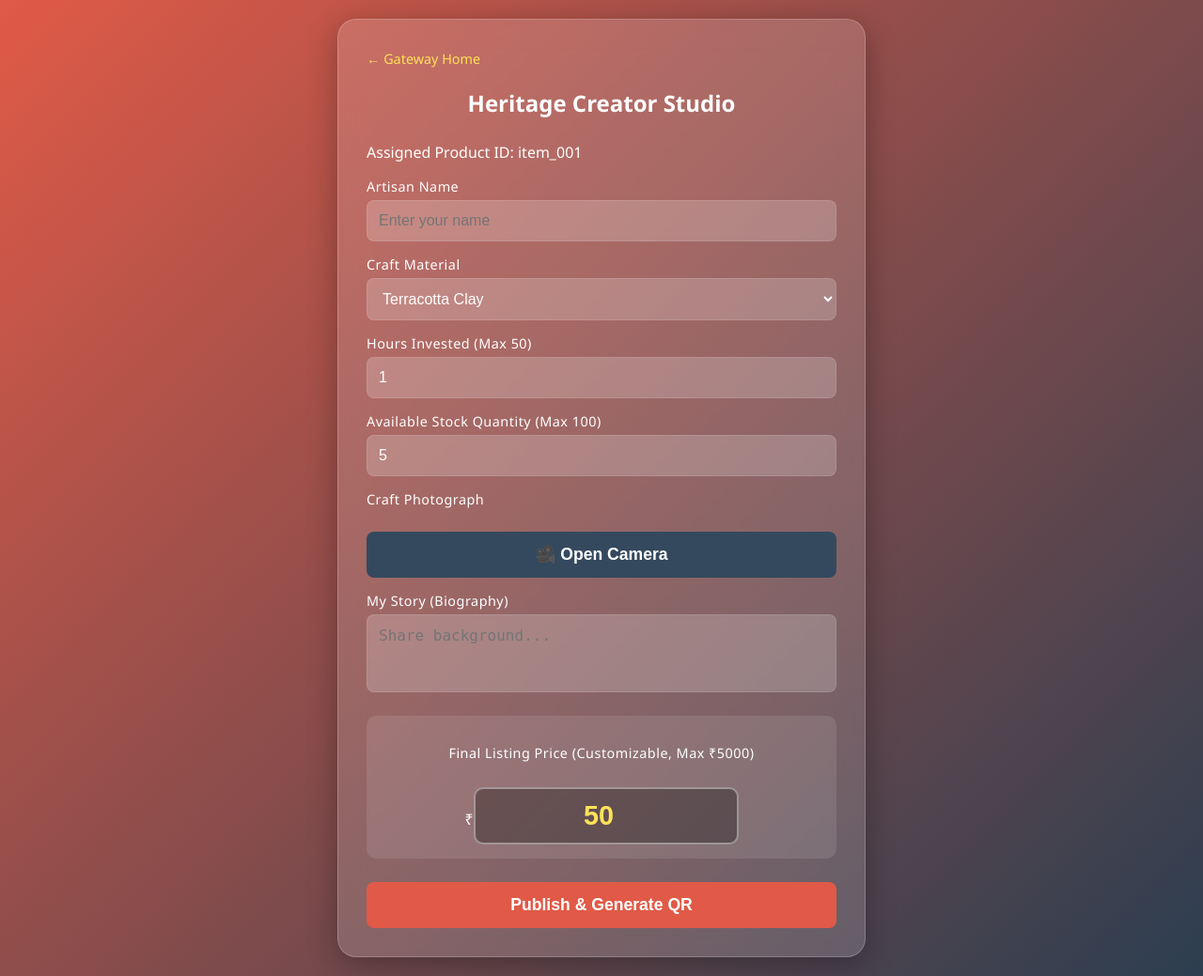
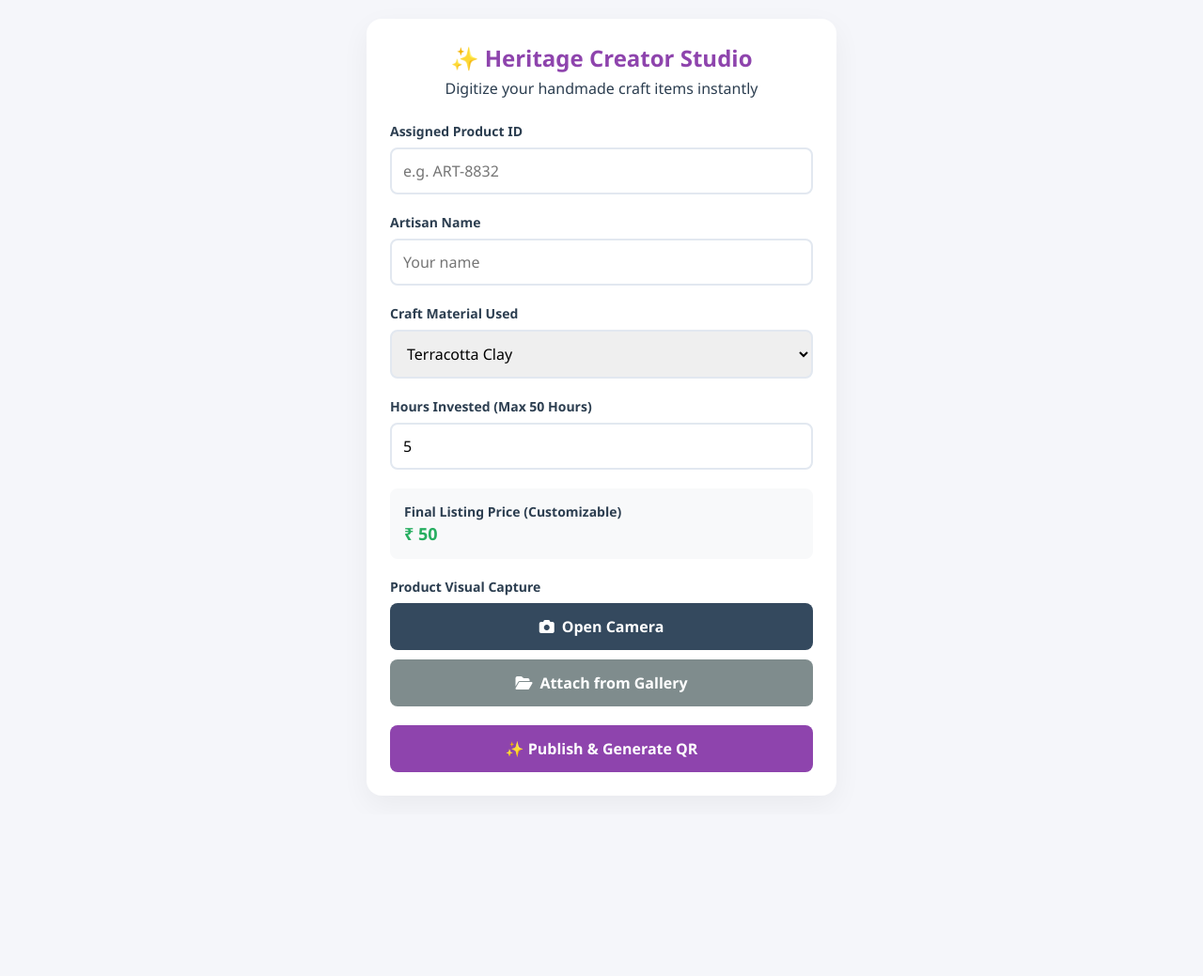
Before and after one commit to sarika20611/karigarsync, a Flask app: page /artisan in a window 1280 px wide. Shown: the whole page at 94% size. After the commit the page ends 822 px from the top, so only its background shows below. Run offline with Flask 3, Linux system fonts and the light colour scheme.

Commit message:
Revamp artisan dashboard with new features
Updated the artisan dashboard HTML structure and styles, added new features for material selection, image capture, and dynamic pricing.

```diff
--- a/Karigar Sync/templates/artisan.html
+++ b/Karigar Sync/templates/artisan.html
@@ -3,218 +3,223 @@
 <head>
     <meta charset="UTF-8">
     <meta name="viewport" content="width=device-width, initial-scale=1.0">
-    <title>KarigarSync - Artisan Dashboard</title>
+    <title>Heritage Creator Studio</title>
+    <link rel="stylesheet" href="https://cdnjs.cloudflare.com/ajax/libs/font-awesome/6.4.0/css/all.min.css">
     <style>
-        body { font-family: 'Segoe UI', sans-serif; background: linear-gradient(135deg, #e05a47, #2c3e50); min-height: 100vh; display: flex; justify-content: center; align-items: center; margin: 0; padding: 20px; box-sizing: border-box; }
-        .form-container { background: rgba(255, 255, 255, 0.15); backdrop-filter: blur(15px); border: 1px solid rgba(255, 255, 255, 0.2); padding: 30px; border-radius: 20px; width: 100%; max-width: 500px; color: white; box-shadow: 0 8px 32px rgba(0, 0, 0, 0.3); }
-        h2 { text-align: center; margin-bottom: 25px; font-weight: 600; }
-        label { display: block; margin: 15px 0 5px; font-size: 0.9rem; letter-spacing: 0.5px; }
-        input, select, textarea { width: 100%; padding: 12px; background: rgba(255, 255, 255, 0.2); border: 1px solid rgba(255, 255, 255, 0.1); border-radius: 8px; color: white; font-size: 1rem; box-sizing: border-box; }
-
-        /* THE STRETCHING FIX: Disables manual text box resizing */
-        textarea { resize: none; }
-
-        option { background-color: #ffffff !important; color: #2c3e50 !important; }
-        .camera-container { margin-top: 15px; text-align: center; }
-        video, #photoPreview { width: 100%; max-height: 250px; border-radius: 10px; background: #000; display: none; object-fit: cover; }
-        .base-btn { width: 100%; padding: 14px; border: none; border-radius: 8px; color: white; font-size: 1.1rem; font-weight: bold; cursor: pointer; box-sizing: border-box; text-align: center; margin-top: 10px; }
-        .publish-btn { background: #e05a47; margin-top: 25px; }
-        .cam-action-btn { background: #34495e; }
-        .snap-btn { background: #27ae60; display: none; }
-        .price-box { background: rgba(255, 255, 255, 0.1); padding: 15px; border-radius: 10px; text-align: center; margin-top: 20px; }
-        .price-box input { text-align: center; font-size: 1.8rem; font-weight: bold; color: #ffe259; background: rgba(0,0,0,0.3); border: 2px solid rgba(255,255,255,0.4); width: 60%; border-radius: 10px; }
-        #qrResult { display: none; text-align: center; margin-top: 20px; background: white; padding: 20px; border-radius: 10px; color: black; }
-        #qrResult img { max-width: 150px; margin-top: 10px; }
+        :root { --primary: #8e44ad; --bg: #f5f6fa; --text: #2c3e50; }
+        * { box-sizing: border-box; margin: 0; padding: 0; font-family: 'Segoe UI', system-ui, sans-serif; }
+        body { background: var(--bg); color: var(--text); padding: 20px; display: flex; justify-content: center; }
+        .studio-card { background: white; width: 100%; max-width: 500px; padding: 25px; border-radius: 16px; box-shadow: 0 10px 30px rgba(0,0,0,0.05); }
+        .header { text-align: center; margin-bottom: 25px; }
+        .header h1 { color: var(--primary); font-size: 24px; margin-bottom: 5px; }
+        .form-group { margin-bottom: 20px; }
+        .form-group label { display: block; font-weight: 600; margin-bottom: 8px; font-size: 14px; }
+        .form-control { width: 100%; padding: 12px; border: 2px solid #e2e8f0; border-radius: 8px; font-size: 16px; transition: 0.3s; }
+        .form-control:focus { border-color: var(--primary); outline: none; }
+        .base-btn { width: 100%; padding: 14px; border: none; border-radius: 8px; font-size: 16px; font-weight: bold; cursor: pointer; transition: 0.2s; display: flex; align-items: center; justify-content: center; gap: 8px; }
+        .cam-btn { background: #34495e; color: white; margin-bottom: 10px; }
+        .gallery-btn { background: #7f8c8d; color: white; margin-bottom: 15px; }
+        .publish-btn { background: var(--primary); color: white; margin-top: 10px; }
+        #cameraView, #imagePreview { width: 100%; border-radius: 8px; display: none; margin-top: 10px; transform: scaleX(-1); }
+        #imagePreview { transform: none; }
+        #qrResult { margin-top: 25px; padding: 20px; border: 2px dashed #dcdde1; border-radius: 12px; text-align: center; display: none; }
+        #qrcode { display: flex; justify-content: center; margin: 15px 0; }
+        .custom-material-box { display: none; margin-top: 10px; }
     </style>
 </head>
 <body>
-<div class="form-container">
-    <a href="/" id="backLink" style="color:#ffe259; text-decoration:none; font-size:0.9rem;">← Gateway Home</a>
-    <h2 id="titleText">Heritage Creator Studio</h2>
-    <p><span id="idLabel">Assigned Product ID</span>: <span id="autoIdDisplay">Loading...</span></p>
 
-    <label id="lblArtisan">Artisan Name</label>
-    <input type="text" id="artisanName" placeholder="Enter your name" maxlength="25">
-
-    <label id="lblMaterial">Craft Material</label>
-    <select id="material" onchange="calculatePrice()">
-        <option value="20">Terracotta Clay</option>
-        <option value="40">Natural Jute</option>
-        <option value="60">Raw Bamboo/Wood</option>
-    </select>
-
-    <label id="lblHours">Hours Invested</label>
-    <input type="number" id="hoursSpent" value="1" min="0" max="50" oninput="restrictHoursAndCalculate()">
-
-    <label id="lblStock">Available Stock Quantity</label>
-    <input type="number" id="stockCount" value="5" min="1" max="100" oninput="restrictStock()">
-
-    <label id="lblPhoto">Craft Photograph</label>
-    <div class="camera-container">
-        <video id="video" autoplay playsinline></video>
-        <img id="photoPreview" alt="Preview">
-        <button type="button" class="base-btn cam-action-btn" id="startCamBtn" onclick="startCamera()">🎥 Open Camera</button>
-        <button type="button" class="base-btn snap-btn" id="captureBtn" onclick="captureSnapshot()">📸 Snap Photo</button>
+<div class="studio-card">
+    <div class="header">
+        <h1 id="titleText">✨ Heritage Creator Studio</h1>
+        <p>Digitize your handmade craft items instantly</p>
     </div>
 
-    <label id="lblStory">My Story (Biography)</label>
-    <textarea id="story" rows="3" placeholder="Share background..."></textarea>
+    <!-- Hidden file elements for handling images -->
+    <input type="file" id="galleryInput" accept="image/*" style="display: none;" onchange="handleGalleryUpload(event)">
 
-    <div class="price-box">
-        <label id="lblPrice">Final Listing Price (Customizable)</label><br>
-        ₹<input type="number" id="priceLabel" value="50" oninput="restrictCustomPrice()">
+    <div class="form-group">
+        <label id="idLabel">Assigned Product ID</label>
+        <input type="text" id="productId" class="form-control" placeholder="e.g. ART-8832" required>
     </div>
 
-    <button class="base-btn publish-btn" id="submitBtn" onclick="publishProduct()">Publish & Generate QR</button>
+    <div class="form-group">
+        <label id="artisanLabel">Artisan Name</label>
+        <input type="text" id="artisanName" class="form-control" placeholder="Your name" required>
+    </div>
+
+    <div class="form-group">
+        <label id="materialLabel">Craft Material Used</label>
+        <select id="materialSelect" class="form-control" onchange="toggleMaterialInput()">
+            <option value="Terracotta Clay">Terracotta Clay</option>
+            <option value="Natural Jute">Natural Jute</option>
+            <option value="Raw Bamboo/Wood">Raw Bamboo/Wood</option>
+            <option value="Woolen Knits">Woolen Knits/Crochet</option>
+            <option value="Soft Felt Fabric">Soft Felt Fabric</option>
+            <option value="CUSTOM">Other (Type Your Own...)</option>
+        </select>
+        <div id="customMaterialWrapper" class="custom-material-box">
+            <input type="text" id="customMaterialInput" class="form-control" placeholder="Enter your custom material name">
+        </div>
+    </div>
+
+    <div class="form-group">
+        <label id="hoursLabel">Hours Invested (Max 50 Hours)</label>
+        <input type="number" id="hoursInvested" class="form-control" min="1" max="50" value="5" oninput="calculateDynamicPrice()">
+    </div>
+
+    <div class="form-group" style="background: #f8f9fa; padding: 15px; border-radius: 8px;">
+        <label id="lblPrice" style="margin-bottom: 2px;">Final Listing Price (Customizable)</label>
+        <span style="font-size: 18px; font-weight: bold; color: #27ae60;">₹ <input type="number" id="priceLabel" value="50" style="font-size: 18px; font-weight: bold; color: #27ae60; border: none; background: transparent; width: 80px;" oninput="restrictCustomPrice()"></span>
+    </div>
+
+    <div class="form-group">
+        <label>Product Visual Capture</label>
+        <button class="base-btn cam-btn" onclick="startCamera()"><i class="fa-solid fa-camera"></i> Open Camera</button>
+        <button class="base-btn gallery-btn" onclick="triggerGallery()"><i class="fa-solid fa-folder-open"></i> Attach from Gallery</button>
+        <video id="cameraView" autoplay playsinline></video>
+        <img id="imagePreview" alt="Captured preview">
+        <button class="base-btn cam-btn" id="snapBtn" style="display:none; margin-top:10px; background:#e74c3c;" onclick="takeSnapshot()"><i class="fa-solid fa-circle"></i> Capture Photo</button>
+    </div>
+
+    <button class="base-btn publish-btn" id="submitBtn" onclick="publishProduct()">✨ Publish & Generate QR</button>
 
     <div id="qrResult">
         <h3 id="successTitle">✨ Live Sync Successful!</h3>
         <div id="qrcode"></div>
-        <button class="base-btn" style="background:#2c3e50;" id="nextItemBtn" onclick="resetForm()">Add Next Item</button>
-        <a href="/buyer" class="base-btn" style="background:#27ae60; text-decoration:none; display:block; margin-top:10px;" id="goToMarketBtn">🛒 Go to Marketplace</a>
+        <button class="base-btn" style="background:#2c3e50; margin-bottom: 10px;" id="nextItemBtn" onclick="resetForm()">Add Next Item</button>
+        <a href="/buyer" class="base-btn" style="background:#27ae60; text-decoration:none; display:block;" id="goToMarketBtn">🛒 Go to Marketplace</a>
     </div>
 </div>
 
+<script src="https://cdnjs.cloudflare.com/ajax/libs/qrcodejs/1.0.0/qrcode.min.js"></script>
 <script>
-    let currentAssignedId = ""; let imageDataUrl = ""; let streamRef = null;
-    const currentLang = localStorage.getItem('selectedLanguage') || 'en';
+    let currentStreamRef = null;
+    let finalCapturedImageBase64 = "";
+    let systemCalculatedBase = 50;
 
-    const dict = {
-        en: { title: "Heritage Creator Studio", idLabel: "Assigned Product ID", artisan: "Artisan Name", material: "Craft Material", hours: "Hours Invested (Max 50)", stock: "Available Stock Quantity (Max 100)", photo: "Craft Photograph", story: "My Story (Biography)", price: "Final Listing Price (Customizable, Max ₹5000)", publish: "Publish & Generate QR", next: "Add Next Item", back: "← Gateway Home" },
-        hi: { title: "कारीगर स्टूडियो", idLabel: "आइटम नंबर", artisan: "आपका नाम", material: "सामान का प्रकार", hours: "बनाने में लगे घंटे (अधिकतम 50)", stock: "सामान की कुल संख्या (अधिकतम 100)", photo: "फोटो खींचें", story: "सामान के बारे में जानकारी", price: "कीमत (अधिकतम ₹5000)", publish: "प्रकाशित करें", next: "अगला सामान जोड़ें", back: "← मुख्य पेज पर जाएं" }
-    };
-
-    function applyLanguage() {
-        const l = dict[currentLang];
-        document.getElementById('titleText').innerText = l.title;
-        document.getElementById('idLabel').innerText = l.idLabel;
-        document.getElementById('lblArtisan').innerText = l.artisan;
-        document.getElementById('lblMaterial').innerText = l.material;
-        document.getElementById('lblHours').innerText = l.hours;
-        document.getElementById('lblStock').innerText = l.stock;
-        document.getElementById('lblPhoto').innerText = l.photo;
-        document.getElementById('lblStory').innerText = l.story;
-        document.getElementById('lblPrice').innerText = l.price;
-        document.getElementById('submitBtn').innerText = l.publish;
-        document.getElementById('nextItemBtn').innerText = l.next;
-        document.getElementById('backLink').innerText = l.back;
+    function toggleMaterialInput() {
+        const selectValue = document.getElementById('materialSelect').value;
+        const customWrapper = document.getElementById('customMaterialWrapper');
+        if (selectValue === 'CUSTOM') {
+            customWrapper.style.display = 'block';
+        } else {
+            customWrapper.style.display = 'none';
+        }
     }
 
-    async function fetchNextId() {
-        try {
-            const response = await fetch('/next-id'); const data = await response.json();
-            currentAssignedId = data.nextId; document.getElementById('autoIdDisplay').innerText = currentAssignedId;
-        } catch(e) {}
+    function getSelectedMaterial() {
+        const selectValue = document.getElementById('materialSelect').value;
+        if (selectValue === 'CUSTOM') {
+            return document.getElementById('customMaterialInput').value || "Handcrafted Material";
+        }
+        return selectValue;
     }
 
-    function restrictHoursAndCalculate() {
-        const hoursInput = document.getElementById('hoursSpent');
-        let hours = parseInt(hoursInput.value);
-        if (hours > 50) { hoursInput.value = 50; }
-        if (hours < 0) { hoursInput.value = 0; }
-        calculatePrice();
-    }
-
-    function restrictStock() {
-        const stockInput = document.getElementById('stockCount');
-        let stock = parseInt(stockInput.value);
-        if (stock > 100) { stockInput.value = 100; }
-        if (stock < 1) { stockInput.value = 1; }
-    }
-
-    function calculatePrice() {
-        const base = parseInt(document.getElementById('material').value);
-        const hours = parseInt(document.getElementById('hoursSpent').value) || 0;
-        document.getElementById('priceLabel').value = base + (hours * 30);
+    function calculateDynamicPrice() {
+        let hours = parseInt(document.getElementById('hoursInvested').value) || 0;
+        if (hours > 50) { hours = 50; document.getElementById('hoursInvested').value = 50; }
+        systemCalculatedBase = 50 + (hours * 15);
+        document.getElementById('priceLabel').value = systemCalculatedBase;
     }
 
     function restrictCustomPrice() {
-        const p = document.getElementById('priceLabel');
-        const hours = parseInt(document.getElementById('hoursSpent').value) || 0;
-        let maximumAllowedPrice = 200 + (hours * 100);
-        if (maximumAllowedPrice > 5000) { maximumAllowedPrice = 5000; }
-        let price = parseInt(p.value) || 0;
-        if (price > maximumAllowedPrice) {
-            p.value = maximumAllowedPrice;
-            alert(`⚠️ Fair Trade Rule: For ${hours} hours of work, the maximum allowed price is ₹${maximumAllowedPrice}.`);
+        let enteredPrice = parseFloat(document.getElementById('priceLabel').value) || 0;
+        if (enteredPrice < systemCalculatedBase) {
+            document.getElementById('priceLabel').value = systemCalculatedBase;
         }
-        if (price < 0) { p.value = 0; }
     }
 
     async function startCamera() {
-        const video = document.getElementById('video');
-        // Mobile browser compatibility tuning
-        const videoConstraints = {
-            video: {
-                facingMode: "environment",
-                width: { ideal: 640 },
-                height: { ideal: 480 }
-            },
-            audio: false
-        };
-
+        document.getElementById('imagePreview').style.display = 'none';
+        const video = document.getElementById('cameraView');
+        video.style.display = 'block';
+        if(currentStreamRef) { currentStreamRef.getTracks().forEach(track => track.stop()); }
         try {
-            if (streamRef) { streamRef.getTracks().forEach(t => t.stop()); }
-            streamRef = await navigator.mediaDevices.getUserMedia(videoConstraints);
-            video.srcObject = streamRef;
-            video.style.display = "block";
-            document.getElementById('startCamBtn').style.display = "none";
-            document.getElementById('captureBtn').style.display = "block";
+            const stream = await navigator.mediaDevices.getUserMedia({ video: { facingMode: "environment" }, audio: false });
+            currentStreamRef = stream;
+            video.srcObject = stream;
+            document.getElementById('snapBtn').style.display = 'flex';
         } catch (err) {
-            // Flexible fallback option if ideal constraints fail
-            try {
-                streamRef = await navigator.mediaDevices.getUserMedia({ video: true, audio: false });
-                video.srcObject = streamRef;
-                video.style.display = "block";
-                document.getElementById('startCamBtn').style.display = "none";
-                document.getElementById('captureBtn').style.display = "block";
-            } catch(e) {
-                alert("Camera access error. If you are opening this via your phone, make sure you typed the exact local IP address in your browser url field, not 'localhost'.");
-            }
+            alert("Camera access blocked. Please check your system permissions or use the Attach from Gallery option.");
         }
     }
 
-    function captureSnapshot() {
-        const video = document.getElementById('video'); const canvas = document.createElement('canvas');
-        canvas.width = video.videoWidth || 640; canvas.height = video.videoHeight || 480;
-        canvas.getContext('2d').drawImage(video, 0, 0, canvas.width, canvas.height);
-        imageDataUrl = canvas.toDataURL('image/jpeg', 0.6);
-        const preview = document.getElementById('photoPreview'); preview.src = imageDataUrl; preview.style.display = "block";
-        video.style.display = "none"; if (streamRef) streamRef.getTracks().forEach(t => t.stop());
-        document.getElementById('captureBtn').style.display = "none"; document.getElementById('startCamBtn').innerText = "🔄 Retake"; document.getElementById('startCamBtn').style.display = "block";
+    function takeSnapshot() {
+        const video = document.getElementById('cameraView');
+        const img = document.getElementById('imagePreview');
+        const canvas = document.createElement('canvas');
+        canvas.width = video.videoWidth || 640;
+        canvas.height = video.videoHeight || 480;
+        const ctx = canvas.getContext('2d');
+        ctx.translate(canvas.width, 0);
+        ctx.scale(-1, 1);
+        ctx.drawImage(video, 0, 0, canvas.width, canvas.height);
+        finalCapturedImageBase64 = canvas.toDataURL('image/jpeg');
+        img.src = finalCapturedImageBase64;
+        img.style.display = 'block';
+        video.style.display = 'none';
+        document.getElementById('snapBtn').style.display = 'none';
+        if (currentStreamRef) { currentStreamRef.getTracks().forEach(track => track.stop()); }
+    }
+
+    function triggerGallery() {
+        document.getElementById('galleryInput').click();
+    }
+
+    function handleGalleryUpload(event) {
+        const file = event.target.files[0];
+        if (!file) return;
+        const reader = new FileReader();
+        reader.onload = function(e) {
+            finalCapturedImageBase64 = e.target.result;
+            const img = document.getElementById('imagePreview');
+            img.src = finalCapturedImageBase64;
+            img.style.display = 'block';
+            document.getElementById('cameraView').style.display = 'none';
+            document.getElementById('snapBtn').style.display = 'none';
+            if (currentStreamRef) { currentStreamRef.getTracks().forEach(track => track.stop()); }
+        };
+        reader.readAsDataURL(file);
     }
 
     async function publishProduct() {
-        const name = document.getElementById('artisanName').value;
-        const mat = document.getElementById('material').options[document.getElementById('material').selectedIndex].text;
-        const hours = document.getElementById('hoursSpent').value;
-        const stock = document.getElementById('stockCount').value;
+        const pId = document.getElementById('productId').value.trim();
+        const aName = document.getElementById('artisanName').value.trim();
+        const material = getSelectedMaterial();
+        const hours = document.getElementById('hoursInvested').value;
         const price = document.getElementById('priceLabel').value;
-        const story = document.getElementById('story').value;
-        if(!name) { alert("Please enter your name!"); return; }
-        if(!imageDataUrl) {
-            alert(currentLang === 'hi' ? "⚠️ कृपया प्रकाशित करने से पहले अपने शिल्प की एक फोटो खींचें!" : "⚠️ Please snap a photo of your craft before publishing!");
-            return;
-        }
 
-        const pkg = { itemId: currentAssignedId, artisanName: name, material: mat, hoursSpent: hours, stockCount: stock, finalPrice: price, story, image: imageDataUrl };
-        const res = await fetch('/upload', { method: 'POST', headers: { 'Content-Type': 'application/json' }, body: JSON.stringify(pkg) });
-        const result = await res.json();
-        if(result.status === "success") {
-            const dataId = await (await fetch('/next-id')).json();
-            const targetUrl = `http://${dataId.ipAddress}:5000/product/${currentAssignedId}`;
-            document.getElementById('qrcode').innerHTML = `<img src="https://api.qrserver.com/v1/create-qr-code/?size=150x150&data=${encodeURIComponent(targetUrl)}">`;
-            document.getElementById('qrResult').style.display = "block";
-        }
+        if(!pId || !aName || !material) { alert("Please complete all fields!"); return; }
+        if(!finalCapturedImageBase64) { alert("Please take a photo or attach an image from your gallery first!"); return; }
+
+        const payload = { id: pId, artisan: aName, material: material, hours: hours, price: price, img: finalCapturedImageBase64 };
+
+        try {
+            const res = await fetch('/api/sync_product', { method: 'POST', headers: { 'Content-Type': 'application/json' }, body: JSON.stringify(payload) });
+            const data = await res.json();
+            if(data.status === "success") {
+                document.getElementById('qrcode').innerHTML = "";
+                new QRCode(document.getElementById('qrcode'), { text: data.qr_data, width: 140, height: 140 });
+                document.getElementById('qrResult').style.display = 'block';
+                document.getElementById('submitBtn').disabled = true;
+            } else { alert("Sync Error: " + data.message); }
+        } catch(e) { alert("Failed to connect to cloud sync stream."); }
     }
 
     function resetForm() {
-        document.getElementById('artisanName').value = ""; document.getElementById('story').value = "";
-        document.getElementById('photoPreview').style.display = "none"; document.getElementById('startCamBtn').innerText = "🎥 Open Camera";
-        imageDataUrl = ""; document.getElementById('qrResult').style.display = "none";
-        fetchNextId(); calculatePrice();
+        document.getElementById('productId').value = "";
+        document.getElementById('artisanName').value = "";
+        document.getElementById('customMaterialInput').value = "";
+        document.getElementById('materialSelect').selectedIndex = 0;
+        toggleMaterialInput();
+        document.getElementById('hoursInvested').value = "5";
+        document.getElementById('priceLabel').value = "50";
+        document.getElementById('imagePreview').style.display = 'none';
+        document.getElementById('qrResult').style.display = 'none';
+        document.getElementById('submitBtn').disabled = false;
+        finalCapturedImageBase64 = "";
     }
-    applyLanguage(); fetchNextId();
 </script>
 </body>
 </html>
```
